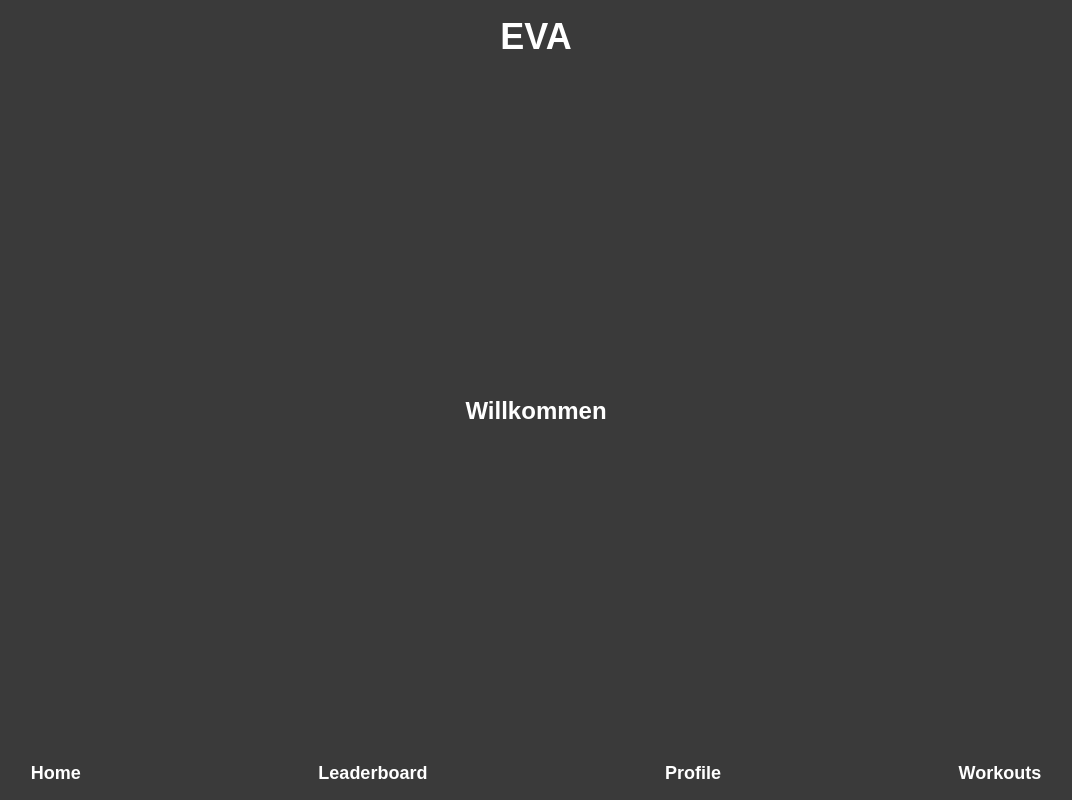
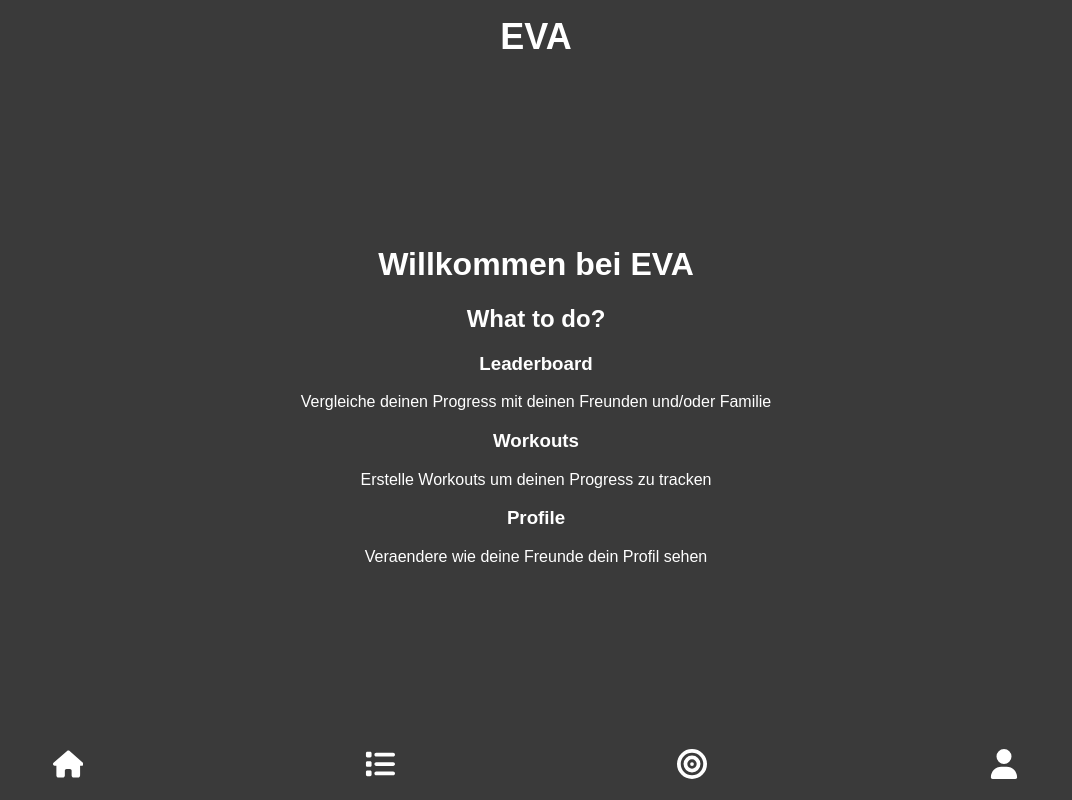
Before and after one commit to sck-david/eva_01, a React (Create React App) app in the folder eva_001/: page / in a window 1280 px wide. Shown: the whole page, without its empty margins (104-1176 px from the left). Built offline with nearby package versions, Linux system fonts and the light colour scheme.

Commit message:
Taskbar Changes, added Home.js, Homepage small changes

```diff
--- a/eva_001/src/App.css
+++ b/eva_001/src/App.css
@@ -36,6 +36,7 @@ body {
     display: flex;
     justify-content: space-around;
     padding: 16px;
+    fill: white;
 }
 
 .footer-text {
--- a/eva_001/src/App.js
+++ b/eva_001/src/App.js
@@ -1,5 +1,6 @@
 import React, { Component } from 'react';
 import './App.css';
+import Home from './Home';
 import Leaderboard from './Leaderboard';
 import Profile from './Profile';
 import Workouts from './Workouts';
@@ -20,23 +21,23 @@ export default class App extends Component {
             <div className="container">
                 <div className="header">EVA</div>
                 <div className="content-container">
-                    {activePage === 'home' && <div className="title">Willkommen</div>}
+                    {activePage === 'home' && <Home />}
                     {activePage === 'leaderboard' && <Leaderboard />}
                     {activePage === 'profile' && <Profile />}
                     {activePage == 'workout' && <Workouts />}
                 </div>
                 <div className="footer">
                     <div className="footer-text" onClick={() => this.setActivePage('home')}>
-                        Home
+                        <svg id="home-pic" xmlns="http://www.w3.org/2000/svg" viewBox="0 0 567 512" width="30" height="30" ><path d="M575.8 255.5c0 18-15 32.1-32 32.1h-32l.7 160.2c0 2.7-.2 5.4-.5 8.1V472c0 22.1-17.9 40-40 40H456c-1.1 0-2.2 0-3.3-.1c-1.4 .1-2.8 .1-4.2 .1H416 392c-22.1 0-40-17.9-40-40V448 384c0-17.7-14.3-32-32-32H256c-17.7 0-32 14.3-32 32v64 24c0 22.1-17.9 40-40 40H160 128.1c-1.5 0-3-.1-4.5-.2c-1.2 .1-2.4 .2-3.6 .2H104c-22.1 0-40-17.9-40-40V360c0-.9 0-1.9 .1-2.8V287.6H32c-18 0-32-14-32-32.1c0-9 3-17 10-24L266.4 8c7-7 15-8 22-8s15 2 21 7L564.8 231.5c8 7 12 15 11 24z" /></svg>
                     </div>
                     <div className="footer-text" onClick={() => this.setActivePage('leaderboard')}>
-                        Leaderboard
+                        <svg id="leaderboard-pic" xmlns="http://www.w3.org/2000/svg" viewBox="0 0 512 512" width="30" height="30" ><path d="M40 48C26.7 48 16 58.7 16 72v48c0 13.3 10.7 24 24 24H88c13.3 0 24-10.7 24-24V72c0-13.3-10.7-24-24-24H40zM192 64c-17.7 0-32 14.3-32 32s14.3 32 32 32H480c17.7 0 32-14.3 32-32s-14.3-32-32-32H192zm0 160c-17.7 0-32 14.3-32 32s14.3 32 32 32H480c17.7 0 32-14.3 32-32s-14.3-32-32-32H192zm0 160c-17.7 0-32 14.3-32 32s14.3 32 32 32H480c17.7 0 32-14.3 32-32s-14.3-32-32-32H192zM16 232v48c0 13.3 10.7 24 24 24H88c13.3 0 24-10.7 24-24V232c0-13.3-10.7-24-24-24H40c-13.3 0-24 10.7-24 24zM40 368c-13.3 0-24 10.7-24 24v48c0 13.3 10.7 24 24 24H88c13.3 0 24-10.7 24-24V392c0-13.3-10.7-24-24-24H40z" /></svg>
+                    </div>
+                    <div className="footer-text" onClick={() => this.setActivePage('workout')}>
+                        <svg id="goals-pic" xmlns="http://www.w3.org/2000/svg" viewBox="0 0 512 512" width="30" height="30"><path d="M448 256A192 192 0 1 0 64 256a192 192 0 1 0 384 0zM0 256a256 256 0 1 1 512 0A256 256 0 1 1 0 256zm256 80a80 80 0 1 0 0-160 80 80 0 1 0 0 160zm0-224a144 144 0 1 1 0 288 144 144 0 1 1 0-288zM224 256a32 32 0 1 1 64 0 32 32 0 1 1 -64 0z" /></svg>
                     </div>
                     <div className="footer-text" onClick={() => this.setActivePage('profile')}>
-                        Profile
-                    </div>
-                    <div className="footer-text" onClick={() => this.setActivePage('workout')}>
-                        Workouts
+                        <svg id="profile-pic" xmlns="http://www.w3.org/2000/svg" viewBox="0 0 448 512" width="30" height="30"><path d="M224 256A128 128 0 1 0 224 0a128 128 0 1 0 0 256zm-45.7 48C79.8 304 0 383.8 0 482.3C0 498.7 13.3 512 29.7 512H418.3c16.4 0 29.7-13.3 29.7-29.7C448 383.8 368.2 304 269.7 304H178.3z" /></svg>
                     </div>
                 </div>
             </div>
--- /dev/null
+++ b/eva_001/src/Home.css
@@ -0,0 +1,17 @@
+.home-container{
+    color: white;
+    text-align: center;
+}
+
+h3 {
+
+}
+
+.home-list {
+    list-style-type: none;
+    padding: 0;
+}
+
+    .home-list li {
+        margin-bottom: 8px;
+    }
--- /dev/null
+++ b/eva_001/src/Home.js
@@ -0,0 +1,26 @@
+import React from 'react';
+import './Home.css';
+import Leaderboard from './Leaderboard';
+import Profile from './Profile';
+import Workouts from './Workouts';
+
+const Home = () => {
+
+    return (
+
+        <div className="home-container">
+            <h1>Willkommen bei EVA</h1>
+            <h2>What to do?</h2>
+            <div className="">
+                <h3>Leaderboard</h3>
+                <p>Vergleiche deinen Progress mit deinen Freunden und/oder Familie</p>
+                <h3>Workouts</h3>
+                <p>Erstelle Workouts um deinen Progress zu tracken</p>
+                <h3>Profile</h3>
+                <p>Veraendere wie deine Freunde dein Profil sehen</p>
+            </div>
+        </div>
+    );
+};
+
+export default Home;
```
